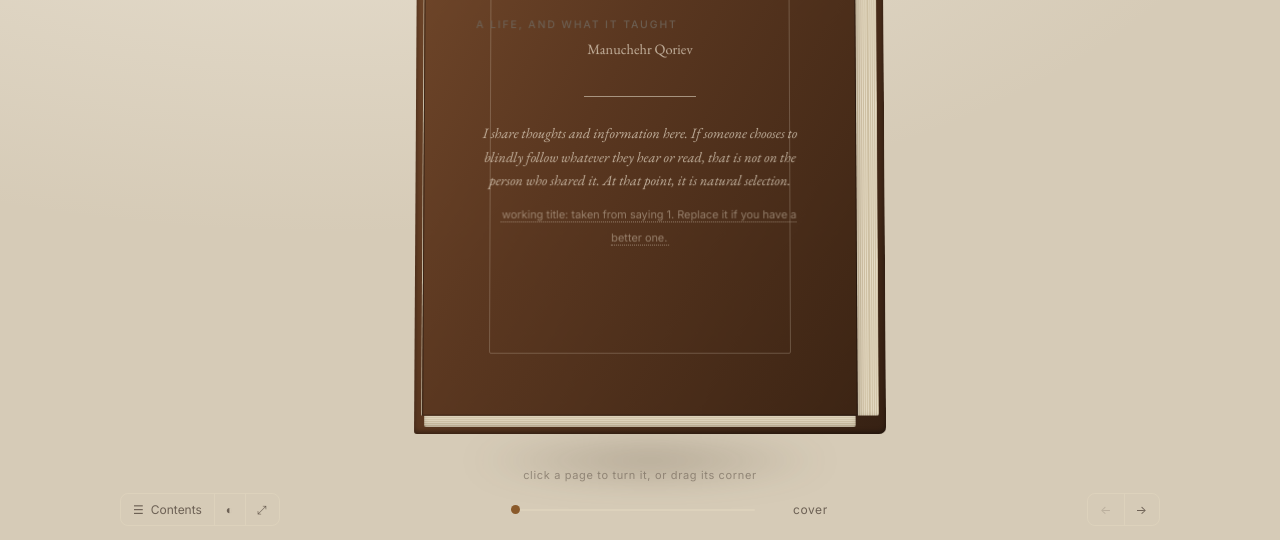
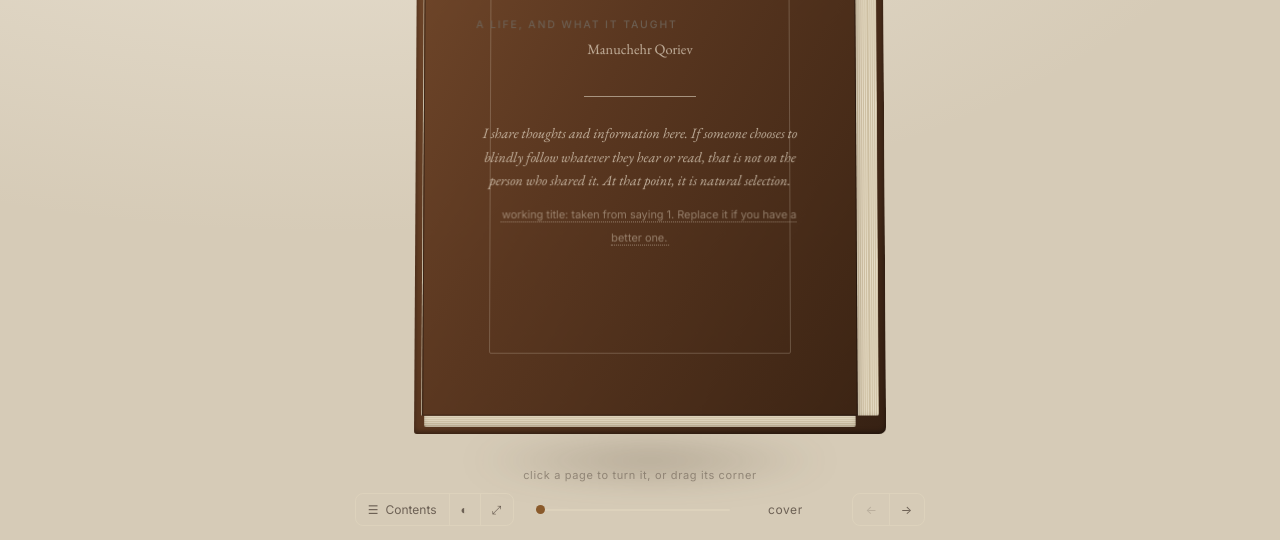
Before and after one commit to manuchehrqoriev798/my-story, a plain HTML site: page index.html in a window 1280 px wide. Shown: the part 260-800 px from the top of the page. Drawn offline with nearby package versions, Linux system fonts and the light colour scheme.

Commit message:
Pull the controls into one centred cluster
The bar was space-between across a 1040px track, which is a rule for filling
a width rather than for grouping. It shoved the tools to one edge of the
screen and the arrows to the other, so reaching one from the other crossed
the whole window.

Centred instead, with a fixed gap, and the progress track trimmed. Measured
at 1440 wide, the controls now span 570px instead of 1038px, centred on the
screen centre, against a book 871px wide. They read as one control under the
book rather than as furniture pinned to the corners of the viewport.

Verified after: next, back, contents, a contents jump, the theme toggle, the
progress scrub and a top-right corner drag all still work, and nothing
overflows at 390px wide.

```diff
--- a/index.html
+++ b/index.html
@@ -269,9 +269,11 @@ body{
   padding:14px 20px calc(14px + env(safe-area-inset-bottom));
   font-family:var(--sans); font-size:12px; color:var(--ink-soft);
 }
+/* One centred cluster, not three groups flung to the edges. space-between on a
+   wide track pushed the tools and the arrows to opposite sides of the screen. */
 #barin{
-  width:min(1040px,100%); margin:0 auto;
-  display:flex; align-items:center; justify-content:space-between; gap:18px;
+  max-width:100%; margin:0 auto;
+  display:flex; align-items:center; justify-content:center; gap:26px;
 }
 /* buttons that belong together are joined into one control, not scattered */
 .group{
@@ -294,7 +296,7 @@ body{
 #folio{ min-width:82px; text-align:center; font-variant-numeric:tabular-nums; letter-spacing:.05em }
 /* the progress track doubles as a scrubber */
 #track{
-  position:relative; width:min(240px,26vw); height:26px; cursor:pointer;
+  position:relative; width:min(190px,20vw); height:26px; cursor:pointer;
   display:flex; align-items:center;
 }
 #track::before{
@@ -369,7 +371,7 @@ body{
 @media (max-width:760px){
   #scene{ padding:14px 10px 88px; perspective:1500px }
   #bar{ font-size:11px; padding-inline:12px }
-  #barin{ gap:10px }
+  #barin{ gap:12px }
   #folio{ min-width:64px }
   #track{ width:min(120px,22vw) }
   .btn{ padding:0 10px }
```
Also changed, not shown: template.html (+6 -4 lines).
